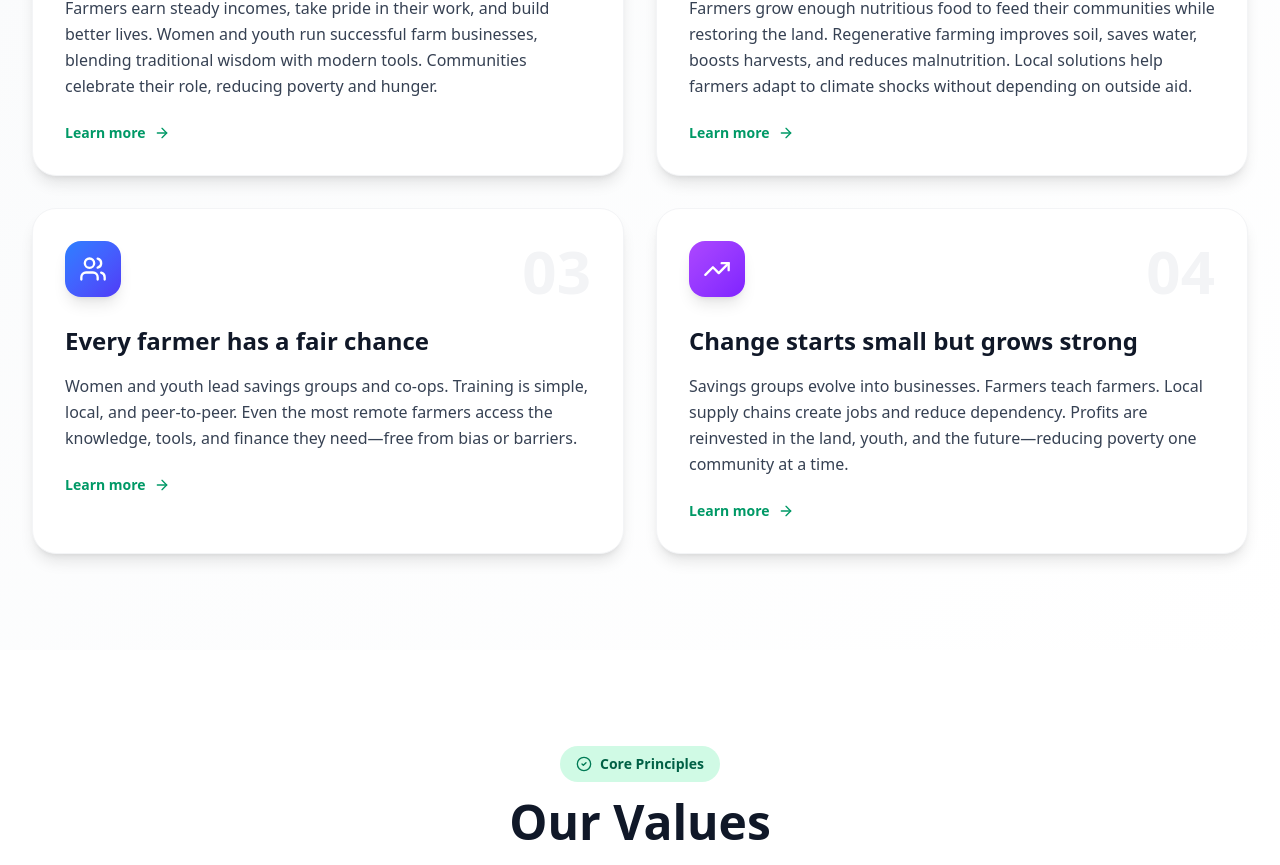
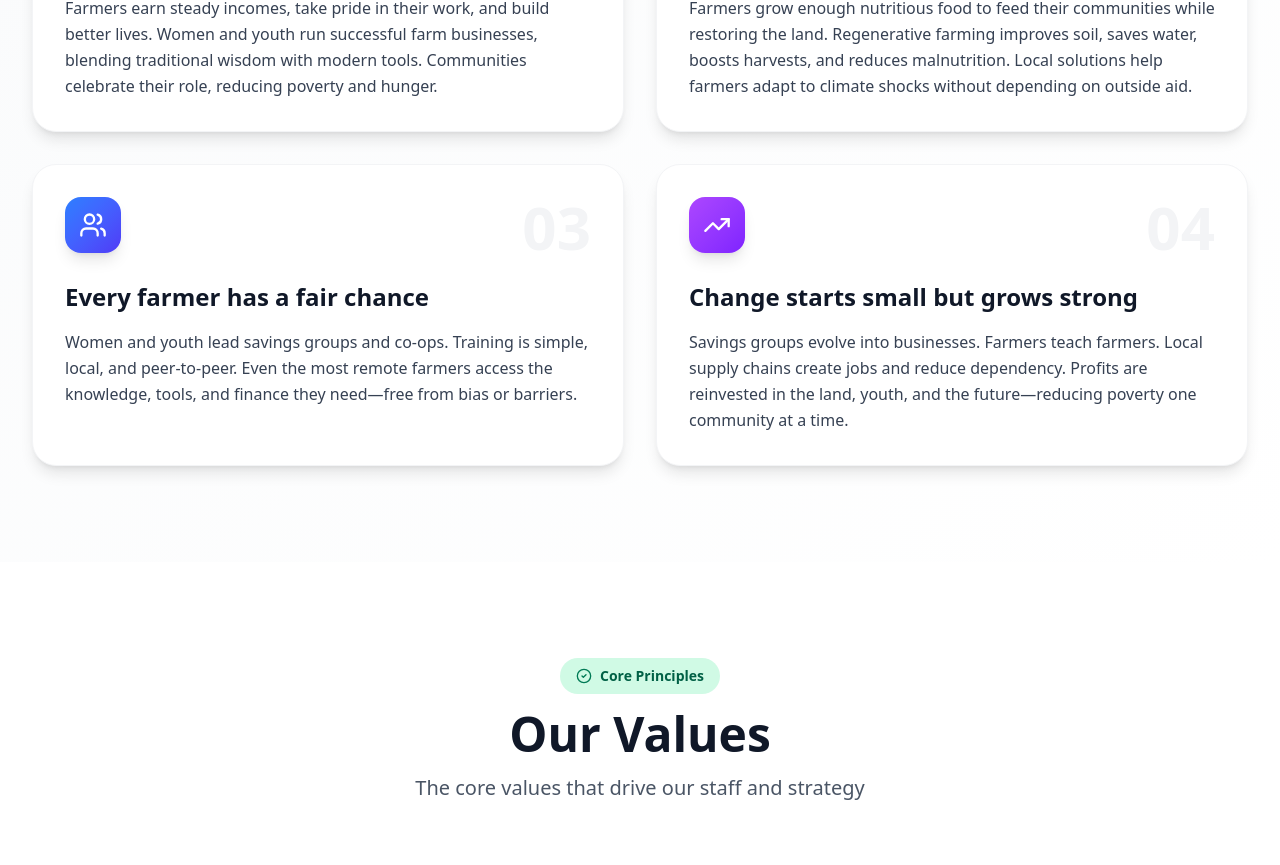
Before and after one commit to Mhando-Z/HervegWeb, a Next.js app: page /aboutus in a window 1280 px wide. Shown: the part 6539-7404 px from the top of the page. Built offline with nearby package versions, Linux system fonts and the light colour scheme; a web font is replaced by a local one.

Commit message:
Phase One

```diff
--- a/src/app/aboutus/Vision.jsx
+++ b/src/app/aboutus/Vision.jsx
@@ -409,7 +409,7 @@ const VisionValues = () => {
                     {point.description}
                   </p>
 
-                  <div className="mt-6 flex items-center text-emerald-600 font-semibold group-hover:translate-x-2 transition-transform duration-300">
+                  <div className="mt-6 hidden flex items-center text-emerald-600 font-semibold group-hover:translate-x-2 transition-transform duration-300">
                     <span className="text-sm">Learn more</span>
                     <ArrowRight className="w-4 h-4 ml-2" />
                   </div>
```
